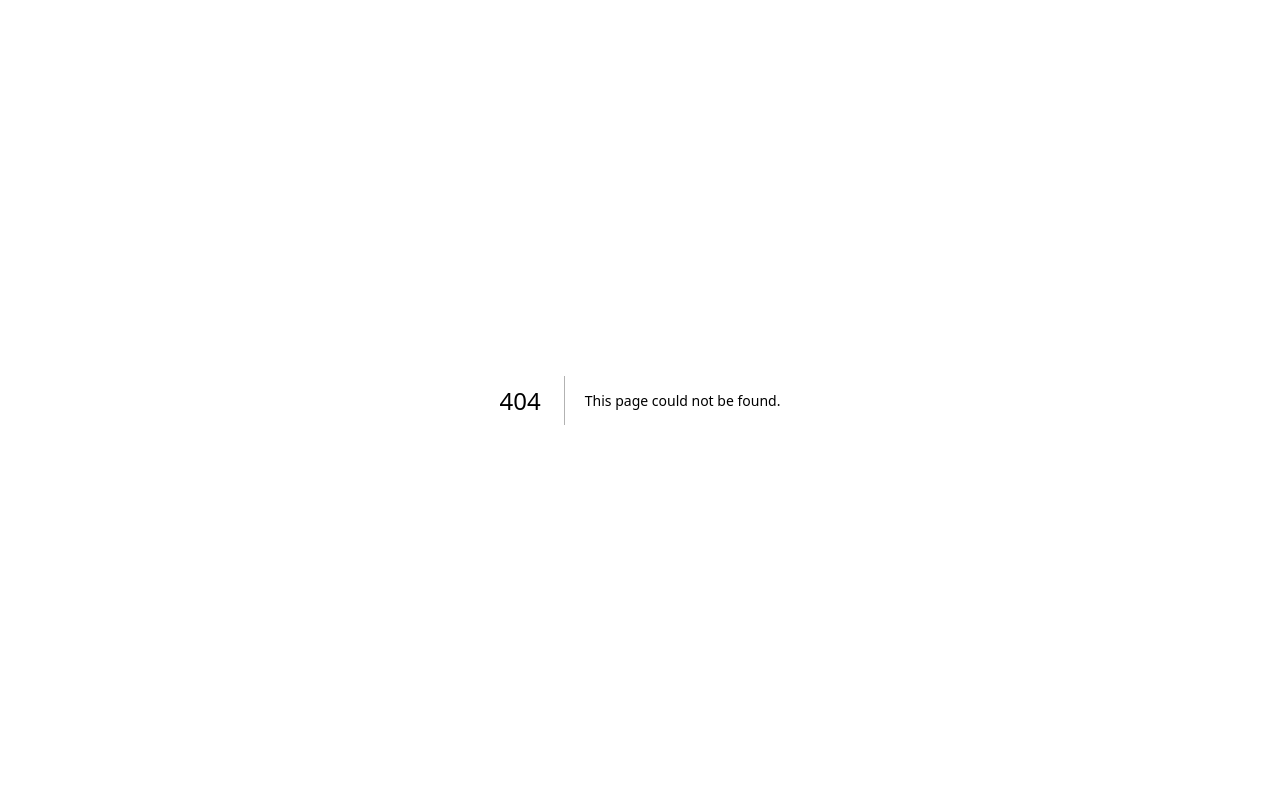
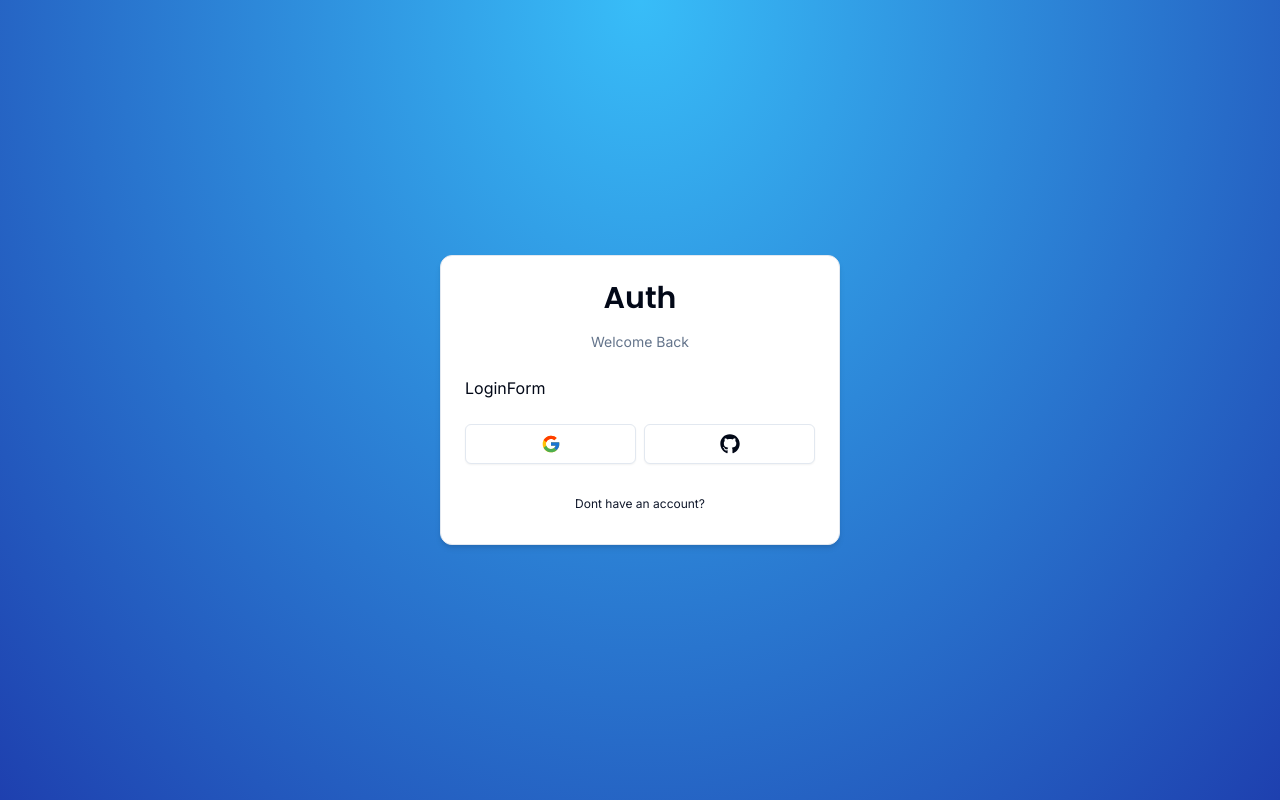
Before and after one commit to youssefojeil/next-auth-v5, a Next.js app: page /auth/login in a window 1280 px wide. Before the commit this address had no page. Built offline with nearby package versions, Linux system fonts and the light colour scheme.

Commit message:
create back-button, header login-form, social and card-wrapper for login form

```diff
--- /dev/null
+++ b/app/auth/layout.tsx
@@ -0,0 +1,13 @@
+const AuthLayout = ({ children }: { children: React.ReactNode }) => {
+  return (
+    <div
+      className="h-full flex items-center justify-center
+    bg-[radial-gradient(ellipse_at_top,_var(--tw-gradient-stops))]
+    from-sky-400 to-blue-800"
+    >
+      {children}
+    </div>
+  );
+};
+
+export default AuthLayout;
--- /dev/null
+++ b/app/auth/login/page.tsx
@@ -0,0 +1,7 @@
+import { LoginForm } from '@/components/auth/login-form';
+
+const LoginPage = () => {
+  return <LoginForm />;
+};
+
+export default LoginPage;
--- /dev/null
+++ b/components/auth/back-button.tsx
@@ -0,0 +1,16 @@
+'use client';
+import { Button } from '../ui/button';
+import Link from 'next/link';
+
+interface BackButtonProps {
+  href: string;
+  label: string;
+}
+
+export const BackButton = ({ href, label }: BackButtonProps) => {
+  return (
+    <Button variant="link" size="sm" className="font-normal w-full" asChild>
+      <Link href={href}>{label}</Link>
+    </Button>
+  );
+};
--- /dev/null
+++ b/components/auth/card-wrapper.tsx
@@ -0,0 +1,44 @@
+'use client';
+
+import {
+  Card,
+  CardContent,
+  CardFooter,
+  CardHeader,
+} from '@/components/ui/card';
+import { Header } from './header';
+import { Social } from './social';
+import { BackButton } from './back-button';
+
+interface CardWrapperProps {
+  children: React.ReactNode;
+  headerLabel: string;
+  backButtonLabel: string;
+  backButtonHref: string;
+  showSocial?: boolean;
+}
+
+export const CardWrapper = ({
+  children,
+  headerLabel,
+  backButtonLabel,
+  backButtonHref,
+  showSocial,
+}: CardWrapperProps) => {
+  return (
+    <Card className="w-[400px] shadow-md">
+      <CardHeader>
+        <Header label={headerLabel} />
+      </CardHeader>
+      <CardContent>{children}</CardContent>
+      {showSocial && (
+        <CardFooter>
+          <Social />
+        </CardFooter>
+      )}
+      <CardFooter>
+        <BackButton href={backButtonHref} label={backButtonLabel} />
+      </CardFooter>
+    </Card>
+  );
+};
--- /dev/null
+++ b/components/auth/header.tsx
@@ -0,0 +1,21 @@
+import { Poppins } from 'next/font/google';
+
+import { cn } from '@/lib/utils';
+
+const font = Poppins({
+  subsets: ['latin'],
+  weight: ['600'],
+});
+
+interface HeaderProps {
+  label: string;
+}
+
+export const Header = ({ label }: HeaderProps) => {
+  return (
+    <div className="w-full flex flex-col gap-y-4 items-center justify-center">
+      <h1 className={cn(' text-3xl font-semibold', font.className)}>Auth</h1>
+      <p className="text-muted-foreground text-sm">{label}</p>
+    </div>
+  );
+};
--- /dev/null
+++ b/components/auth/login-form.tsx
@@ -0,0 +1,14 @@
+import { CardWrapper } from './card-wrapper';
+
+export const LoginForm = () => {
+  return (
+    <CardWrapper
+      headerLabel="Welcome Back"
+      backButtonLabel="Dont have an account?"
+      backButtonHref="/auth/register"
+      showSocial
+    >
+      LoginForm
+    </CardWrapper>
+  );
+};
--- /dev/null
+++ b/components/auth/social.tsx
@@ -0,0 +1,19 @@
+'use client';
+
+import { FcGoogle } from 'react-icons/fc';
+import { FaGithub } from 'react-icons/fa';
+
+import { Button } from '../ui/button';
+
+export const Social = () => {
+  return (
+    <div className="flex items-center w-full gap-x-2">
+      <Button size="lg" className="w-full" variant="outline" onClick={() => {}}>
+        <FcGoogle className="h-5 w-5" />
+      </Button>
+      <Button size="lg" className="w-full" variant="outline" onClick={() => {}}>
+        <FaGithub className="h-5 w-5" />
+      </Button>
+    </div>
+  );
+};
--- /dev/null
+++ b/components/ui/card.tsx
@@ -0,0 +1,76 @@
+import * as React from "react"
+
+import { cn } from "@/lib/utils"
+
+const Card = React.forwardRef<
+  HTMLDivElement,
+  React.HTMLAttributes<HTMLDivElement>
+>(({ className, ...props }, ref) => (
+  <div
+    ref={ref}
+    className={cn(
+      "rounded-xl border bg-card text-card-foreground shadow",
+      className
+    )}
+    {...props}
+  />
+))
+Card.displayName = "Card"
+
+const CardHeader = React.forwardRef<
+  HTMLDivElement,
+  React.HTMLAttributes<HTMLDivElement>
+>(({ className, ...props }, ref) => (
+  <div
+    ref={ref}
+    className={cn("flex flex-col space-y-1.5 p-6", className)}
+    {...props}
+  />
+))
+CardHeader.displayName = "CardHeader"
+
+const CardTitle = React.forwardRef<
+  HTMLParagraphElement,
+  React.HTMLAttributes<HTMLHeadingElement>
+>(({ className, ...props }, ref) => (
+  <h3
+    ref={ref}
+    className={cn("font-semibold leading-none tracking-tight", className)}
+    {...props}
+  />
+))
+CardTitle.displayName = "CardTitle"
+
+const CardDescription = React.forwardRef<
+  HTMLParagraphElement,
+  React.HTMLAttributes<HTMLParagraphElement>
+>(({ className, ...props }, ref) => (
+  <p
+    ref={ref}
+    className={cn("text-sm text-muted-foreground", className)}
+    {...props}
+  />
+))
+CardDescription.displayName = "CardDescription"
+
+const CardContent = React.forwardRef<
+  HTMLDivElement,
+  React.HTMLAttributes<HTMLDivElement>
+>(({ className, ...props }, ref) => (
+  <div ref={ref} className={cn("p-6 pt-0", className)} {...props} />
+))
+CardContent.displayName = "CardContent"
+
+const CardFooter = React.forwardRef<
+  HTMLDivElement,
+  React.HTMLAttributes<HTMLDivElement>
+>(({ className, ...props }, ref) => (
+  <div
+    ref={ref}
+    className={cn("flex items-center p-6 pt-0", className)}
+    {...props}
+  />
+))
+CardFooter.displayName = "CardFooter"
+
+export { Card, CardHeader, CardFooter, CardTitle, CardDescription, CardContent }
--- a/package.json
+++ b/package.json
@@ -16,6 +16,7 @@
     "next": "14.0.4",
     "react": "^18",
     "react-dom": "^18",
+    "react-icons": "^4.12.0",
     "tailwind-merge": "^2.2.0",
     "tailwindcss-animate": "^1.0.7"
   },
```
Also changed, not shown: 1 other file (tests, documents, lock files or other folders).
